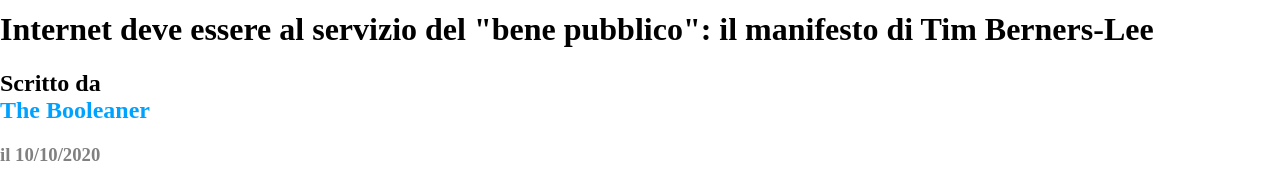
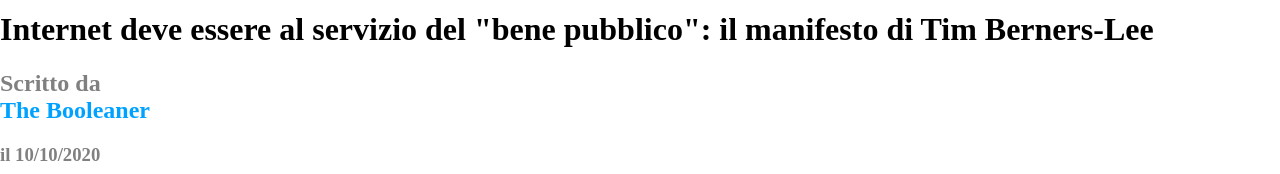
Before and after one commit to carlo191/html-css-booleaner, a plain HTML site: page index.html in a window 1280 px wide. Shown: the part 263-437 px from the top of the page. Drawn offline with Linux system fonts and the light colour scheme.

Commit message:
color subtitile

```diff
--- a/css/style.css
+++ b/css/style.css
@@ -19,7 +19,7 @@
 .date{
     color: grey;
 }
-.scritto{
+.Scritto{
     color: grey;
 }
 .the{
--- a/index.html
+++ b/index.html
@@ -33,7 +33,7 @@
 <main>
     <!--titolo-->
     <h1><strong>Internet deve essere al servizio del "bene pubblico": il manifesto di Tim Berners-Lee </strong></h1>
-    <h2 class="Scritto">Scritto da <section class="the">The Booleaner</section> </h2>
+    <h2><section class="Scritto">Scritto da </section><section class="the">The Booleaner</section> </h2>
     <h3 class="date">il 10/10/2020</h3>
 
     <!--immagini-->
```
